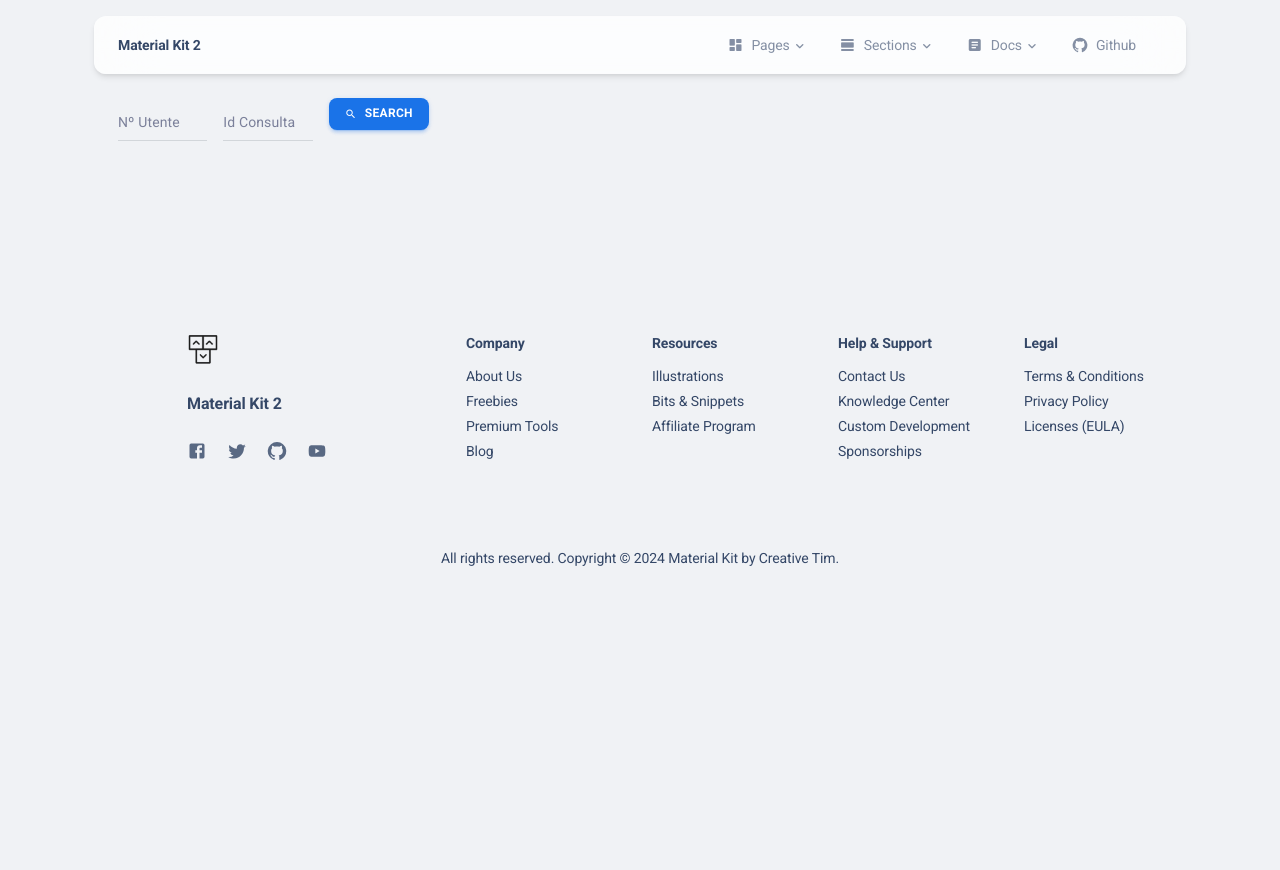
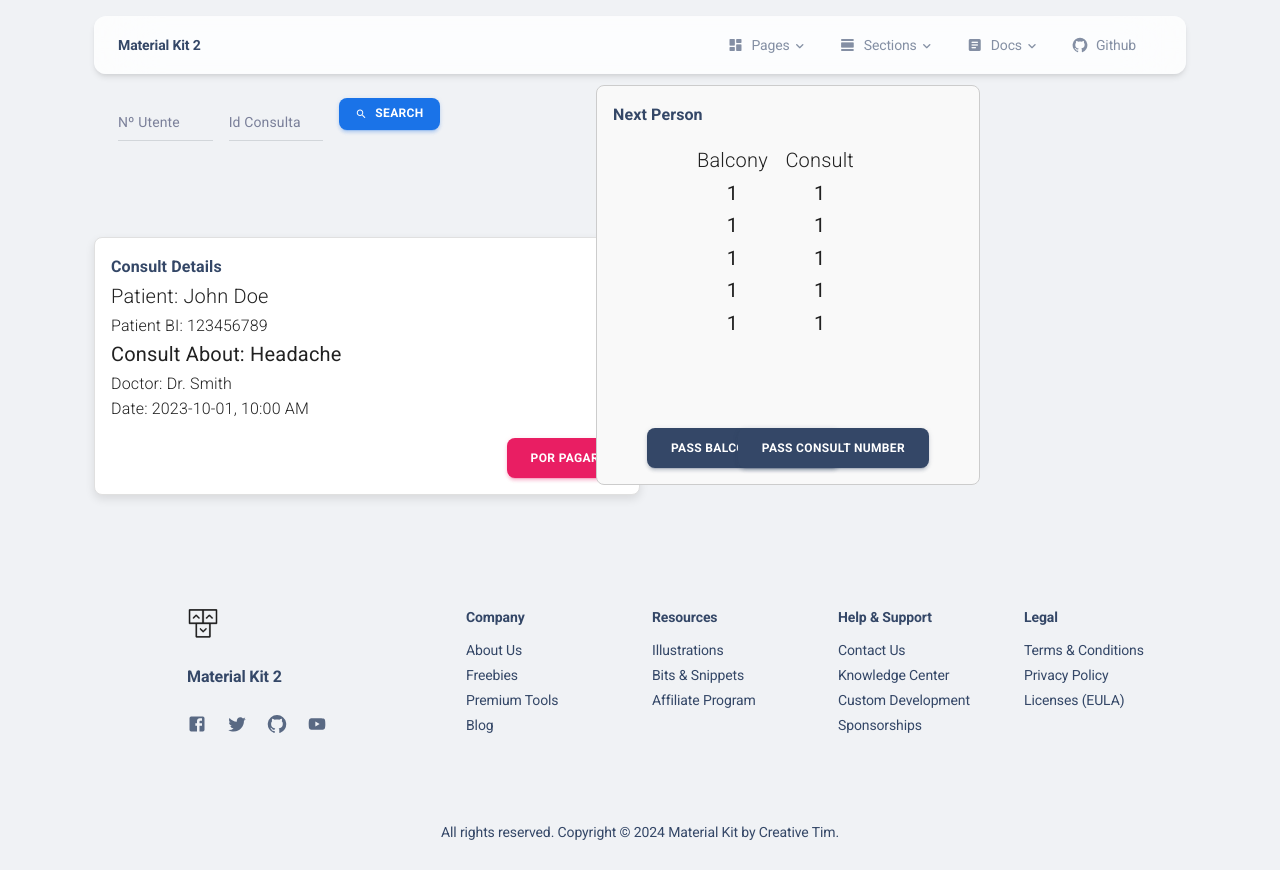
Before and after one commit to HealthSync-TQS/TQS_Project, a React (Create React App) app in the folder staff_portal/: page /presentation in a window 1280 px wide. Before the commit the page ends 800 px from the top, so only its background shows below. Built offline with nearby package versions, Linux system fonts and the light colour scheme.

Commit message:
Developin Staff Portal

```diff
--- /dev/null
+++ b/staff_portal/src/components/DisplayScreen/DisplayScreen.js
@@ -0,0 +1,97 @@
+import React from "react";
+import { Box, Typography } from "@mui/material";
+import PropTypes from "prop-types";
+import MKButton from "components/MKButton";
+
+const DisplayScreen = ({ nextPerson, onPassLeft, onPassRight }) => {
+  return (
+    <Box
+      sx={{
+        width: "30%",
+        height: "50%", // Set height to 100%
+        position: "fixed", // Position fixed to make it stay on the right side
+        top: 85, // Align to the top
+        right: 300, // Align to the right
+        bottom: 500, // Align to the bottom
+        border: "1px solid #ccc",
+        borderRadius: "8px",
+        padding: "16px",
+        backgroundColor: "#f9f9f9",
+        overflow: "auto", // Enable scrolling if content overflows
+      }}
+    >
+      <Typography variant="h6">Next Person</Typography>
+      <Box sx={{ display: "flex", justifyContent: "space-between", marginTop: "16px" }}>
+        <Box
+          sx={{
+            position: "absolute",
+            left: "100px",
+            display: "flex",
+          }}
+        >
+          <div style={{ display: "flex", flexDirection: "column", alignItems: "center" }}>
+            <Typography variant="subtitle1">Balcony</Typography>
+            <Typography variant="body1">{nextPerson.balconyNumber}</Typography>
+            <Typography variant="body1">{nextPerson.balconyNumber}</Typography>
+            <Typography variant="body1">{nextPerson.balconyNumber}</Typography>
+            <Typography variant="body1">{nextPerson.balconyNumber}</Typography>
+            <Typography variant="body1">{nextPerson.balconyNumber}</Typography>
+          </div>
+        </Box>
+        <Box
+          sx={{
+            position: "absolute",
+            right: "125px",
+            display: "flex",
+          }}
+        >
+          <div style={{ display: "flex", flexDirection: "column", alignItems: "center" }}>
+            <Typography variant="subtitle1">Consult</Typography>
+            <Typography variant="body1">{nextPerson.consultNumber}</Typography>
+            <Typography variant="body1">{nextPerson.consultNumber}</Typography>
+            <Typography variant="body1">{nextPerson.consultNumber}</Typography>
+            <Typography variant="body1">{nextPerson.consultNumber}</Typography>
+            <Typography variant="body1">{nextPerson.consultNumber}</Typography>
+          </div>
+        </Box>
+      </Box>
+      <Box
+        sx={{
+          position: "absolute",
+          bottom: "16px",
+          left: "50px",
+          display: "flex",
+          justifyContent: "space-between",
+        }}
+      >
+        <MKButton variant="contained" color="dark" onClick={onPassLeft}>
+          Pass Balcony Number
+        </MKButton>
+      </Box>
+      <Box
+        sx={{
+          position: "absolute",
+          bottom: "16px",
+          right: "50px",
+          display: "flex",
+          justifyContent: "space-between",
+        }}
+      >
+        <MKButton variant="contained" color="dark" onClick={onPassRight}>
+          Pass Consult Number
+        </MKButton>
+      </Box>
+    </Box>
+  );
+};
+
+DisplayScreen.propTypes = {
+  nextPerson: PropTypes.shape({
+    balconyNumber: PropTypes.number.isRequired,
+    consultNumber: PropTypes.number.isRequired,
+  }).isRequired,
+  onPassLeft: PropTypes.func.isRequired,
+  onPassRight: PropTypes.func.isRequired,
+};
+
+export default DisplayScreen;
--- /dev/null
+++ b/staff_portal/src/components/SearchResult/SearchResult.js
@@ -0,0 +1,71 @@
+import React, { useState } from "react";
+import { Typography, IconButton, Box } from "@mui/material";
+import PropTypes from "prop-types";
+import CloseIcon from "@mui/icons-material/Close";
+import MKButton from "components/MKButton";
+
+const SearchResult = ({ data }) => {
+  const [isVisible, setIsVisible] = useState(true);
+
+  const handleButtonClick = () => {
+    // Handle button click action
+  };
+
+  const handleClose = () => {
+    setIsVisible(false);
+  };
+
+  return (
+    <>
+      {isVisible && ( // Render container only if isVisible state is true
+        <Box
+          style={{
+            position: "relative",
+            border: "1px solid #e0e0e0",
+            borderRadius: "8px",
+            padding: "16px",
+            marginBottom: "16px",
+            backgroundColor: "#ffffff",
+            boxShadow: "0px 4px 10px rgba(0, 0, 0, 0.1)",
+          }}
+        >
+          <IconButton
+            style={{ position: "absolute", top: "8px", right: "8px" }}
+            onClick={handleClose}
+          >
+            <CloseIcon />
+          </IconButton>
+          <Typography variant="h6">Consult Details</Typography>
+          <Typography variant="subtitle1">Patient: {data.patientName}</Typography>
+          <Typography variant="subtitle2">Patient BI: {data.patientBI}</Typography>
+          <Typography variant="body1">Consult About: {data.consultAbout}</Typography>
+          <Typography variant="body2">Doctor: {data.doctorName}</Typography>
+          <Typography variant="body2">Date: {data.date}</Typography>
+          <div
+            style={{
+              display: "flex",
+              justifyContent: "flex-end",
+              marginTop: "16px",
+            }}
+          >
+            <MKButton variant="contained" color="primary" onClick={handleButtonClick}>
+              Por Pagar
+            </MKButton>
+          </div>
+        </Box>
+      )}
+    </>
+  );
+};
+
+SearchResult.propTypes = {
+  data: PropTypes.shape({
+    patientName: PropTypes.string.isRequired,
+    patientBI: PropTypes.string.isRequired,
+    consultAbout: PropTypes.string.isRequired,
+    doctorName: PropTypes.string.isRequired,
+    date: PropTypes.string.isRequired,
+  }).isRequired,
+};
+
+export default SearchResult;
--- a/staff_portal/src/pages/Presentation/index.js
+++ b/staff_portal/src/pages/Presentation/index.js
@@ -24,19 +24,56 @@ import MKBox from "components/MKBox";
 import DefaultNavbar from "examples/Navbars/DefaultNavbar";
 import DefaultFooter from "examples/Footers/DefaultFooter";
 import InputNumUtente from "layouts/sections/input-areas/inputs/components/InputNumUtente";
+import SearchResult from "components/SearchResult/SearchResult";
+import DisplayScreen from "components/DisplayScreen/DisplayScreen";
 
 // Routes
 import routes from "routes";
 import footerRoutes from "footer.routes";
+
+// Data
+const nextPerson = {
+  balconyNumber: 1,
+  consultNumber: 1,
+};
+
+// Functions
+const handlePassLeft = () => {
+  // Handle pass left action
+};
+
+const handlePassRight = () => {
+  // Handle pass right action
+};
 
 function Presentation() {
   return (
     <>
       <DefaultNavbar routes={routes} sticky />
       <Container>
-        <Grid container spacing={3}>
+        <Grid container>
           <Grid item xs={12} lg={4}>
             <InputNumUtente />
+          </Grid>
+          <Grid item xs={12} lg={12}></Grid>
+          <Grid item xs={12} lg={6}>
+            <SearchResult
+              data={{
+                patientName: "John Doe",
+                patientBI: "123456789",
+                consultAbout: "Headache",
+                doctorName: "Dr. Smith",
+                date: "2023-10-01, 10:00 AM",
+              }}
+            />
+          </Grid>
+          <Grid item xs={12} lg={6}>
+            {/* DisplayScreen stays here */}
+            <DisplayScreen
+              nextPerson={nextPerson}
+              onPassLeft={handlePassLeft}
+              onPassRight={handlePassRight}
+            />
           </Grid>
         </Grid>
       </Container>
```
